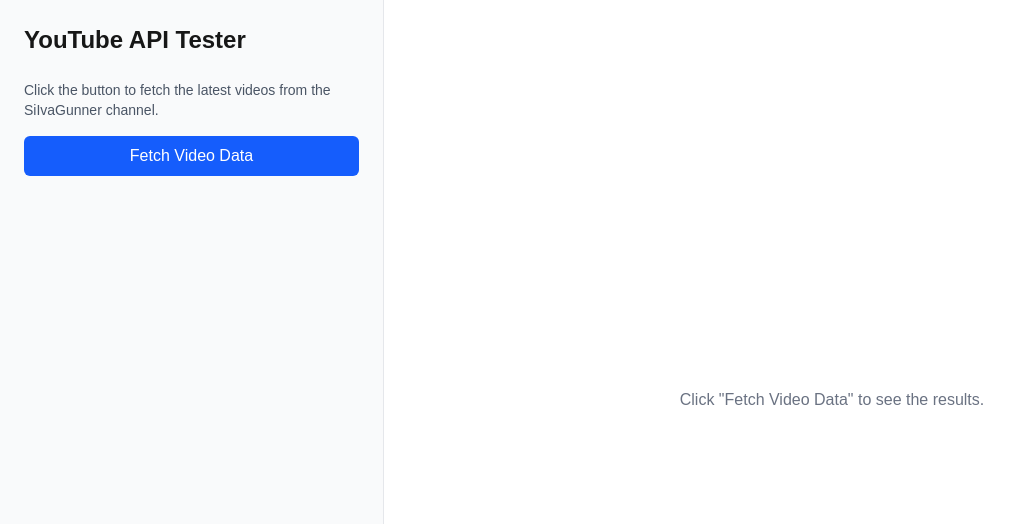
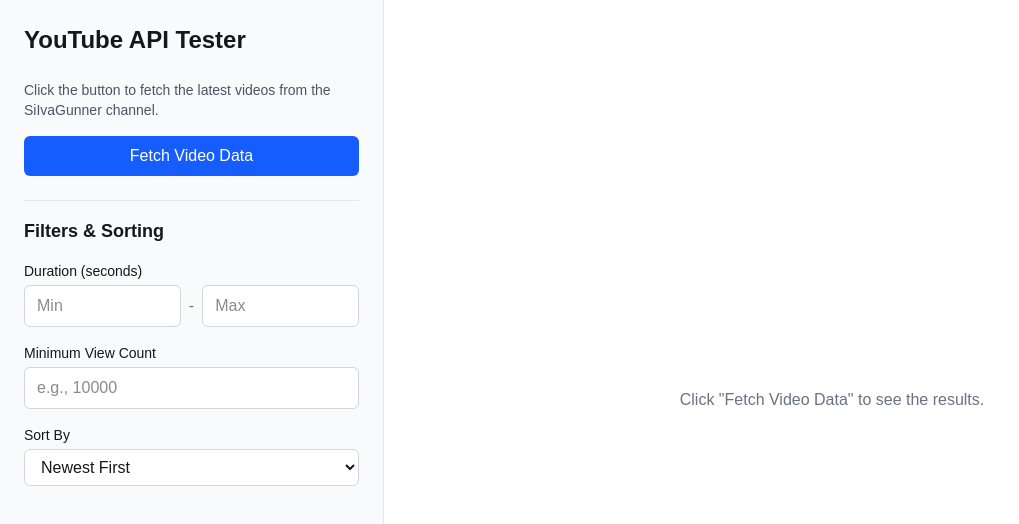
Before and after one commit to nab-iel/silvagunner-filter, a Next.js app: page / in a window 1280 px wide. Shown: the top 524 px of the page, without its empty margins (0-1019 px from the left). Built offline with nearby package versions, Linux system fonts and the light colour scheme.

Commit message:
Added filtering and sorting

```diff
--- a/src/app/page.tsx
+++ b/src/app/page.tsx
@@ -1,13 +1,41 @@
 "use client";
 
-import { useState } from "react";
+import { useState, useEffect } from "react";
 import { Video } from "app/interface";
 import VideoCard from "./components/videocard";
 
+// Helper to convert "HH:MM:SS" or "MM:SS" to seconds for filtering
+const durationToSeconds = (durationStr: string | null): number => {
+  if (!durationStr) return 0;
+  const parts = durationStr.split(":").map(Number);
+  let seconds = 0;
+  if (parts.length === 3) {
+    // HH:MM:SS
+    seconds += parts[0] * 3600;
+    seconds += parts[1] * 60;
+    seconds += parts[2];
+  } else if (parts.length === 2) {
+    // MM:SS
+    seconds += parts[0] * 60;
+    seconds += parts[1];
+  } else if (parts.length === 1) {
+    // SS
+    seconds += parts[0];
+  }
+  return seconds;
+};
+
 export default function Home() {
   const [videoData, setVideoData] = useState<Video[]>([]);
+  const [processedVideoData, setProcessedVideoData] = useState<Video[]>([]);
   const [loading, setLoading] = useState(false);
   const [error, setError] = useState<string | null>(null);
+  const [minDuration, setMinDuration] = useState("");
+  const [maxDuration, setMaxDuration] = useState("");
+  const [minViews, setMinViews] = useState("");
+  const [sortBy, setSortBy] = useState<"newest" | "oldest" | "popularity">(
+    "newest"
+  );
 
   const fetchVideoData = async () => {
     setLoading(true);
@@ -37,6 +65,56 @@
     }
   };
 
+  useEffect(() => {
+    let processedData = [...videoData];
+
+    // 1. Apply Filters
+    const minSec = minDuration ? parseInt(minDuration) : null;
+    const maxSec = maxDuration ? parseInt(maxDuration) : null;
+    const minViewCount = minViews ? parseInt(minViews) : null;
+
+    if (minSec !== null || maxSec !== null) {
+      processedData = processedData.filter((video) => {
+        const videoSec = durationToSeconds(video.duration);
+        const passesMin = minSec !== null ? videoSec >= minSec : true;
+        const passesMax = maxSec !== null ? videoSec <= maxSec : true;
+        return passesMin && passesMax;
+      });
+    }
+
+    if (minViewCount !== null) {
+      processedData = processedData.filter((video) => {
+        const viewCount = video.statistics
+          ? parseInt(video.statistics.viewCount)
+          : 0;
+        return viewCount >= minViewCount;
+      });
+    }
+
+    // 2. Apply Sorting
+    if (sortBy === "newest") {
+      processedData.sort(
+        (a, b) =>
+          new Date(b.snippet.publishedAt).getTime() -
+          new Date(a.snippet.publishedAt).getTime()
+      );
+    } else if (sortBy === "oldest") {
+      processedData.sort(
+        (a, b) =>
+          new Date(a.snippet.publishedAt).getTime() -
+          new Date(b.snippet.publishedAt).getTime()
+      );
+    } else if (sortBy === "popularity") {
+      processedData.sort((a, b) => {
+        const viewsA = a.statistics ? parseInt(a.statistics.viewCount) : 0;
+        const viewsB = b.statistics ? parseInt(b.statistics.viewCount) : 0;
+        return viewsB - viewsA;
+      });
+    }
+
+    setProcessedVideoData(processedData);
+  }, [videoData, minDuration, maxDuration, minViews, sortBy]);
+
   return (
     <main className="flex min-h-screen bg-white dark:bg-black">
       {/* Sidebar */}
@@ -55,6 +133,66 @@
             {loading ? "Loading..." : "Fetch Video Data"}
           </button>
         </div>
+
+        {/* Filter & Sort Section */}
+        <div className="flex flex-col gap-4 pt-4 border-t border-gray-200 dark:border-gray-700">
+          <h2 className="text-lg font-semibold">Filters & Sorting</h2>
+          <div>
+            <label className="block text-sm font-medium mb-1">
+              Duration (seconds)
+            </label>
+            <div className="flex items-center gap-2">
+              <input
+                type="number"
+                placeholder="Min"
+                value={minDuration}
+                onChange={(e) => setMinDuration(e.target.value)}
+                className="w-full px-3 py-2 border rounded-md bg-white dark:bg-gray-800 border-gray-300 dark:border-gray-700"
+              />
+              <span className="text-gray-500">-</span>
+              <input
+                type="number"
+                placeholder="Max"
+                value={maxDuration}
+                onChange={(e) => setMaxDuration(e.target.value)}
+                className="w-full px-3 py-2 border rounded-md bg-white dark:bg-gray-800 border-gray-300 dark:border-gray-700"
+              />
+            </div>
+          </div>
+          <div>
+            <label
+              htmlFor="minViews"
+              className="block text-sm font-medium mb-1"
+            >
+              Minimum View Count
+            </label>
+            <input
+              type="number"
+              id="minViews"
+              placeholder="e.g., 10000"
+              value={minViews}
+              onChange={(e) => setMinViews(e.target.value)}
+              className="w-full px-3 py-2 border rounded-md bg-white dark:bg-gray-800 border-gray-300 dark:border-gray-700"
+            />
+          </div>
+          <div>
+            <label htmlFor="sortBy" className="block text-sm font-medium mb-1">
+              Sort By
+            </label>
+            <select
+              id="sortBy"
+              value={sortBy}
+              onChange={(e) =>
+                setSortBy(e.target.value as "newest" | "oldest" | "popularity")
+              }
+              className="w-full px-3 py-2 border rounded-md bg-white dark:bg-gray-800 border-gray-300 dark:border-gray-700"
+            >
+              <option value="newest">Newest First</option>
+              <option value="oldest">Oldest First</option>
+              <option value="popularity">Most Popular</option>
+            </select>
+          </div>
+        </div>
       </div>
 
       {/* Main Content */}
@@ -71,13 +209,27 @@
           </div>
         )}
 
-        {!loading && !error && videoData.length > 0 && (
-          <div className="grid grid-cols-1 sm:grid-cols-2 md:grid-cols-3 lg:grid-cols-4 xl:grid-cols-5 gap-x-4 gap-y-8">
-            {videoData.map((video) => (
-              <VideoCard key={video.id} video={video} />
-            ))}
-          </div>
-        )}
+        {!loading &&
+          !error &&
+          videoData.length > 0 &&
+          processedVideoData.length > 0 && (
+            <div className="grid grid-cols-1 sm:grid-cols-2 md:grid-cols-3 lg:grid-cols-4 xl:grid-cols-5 gap-x-4 gap-y-8">
+              {processedVideoData.map((video) => (
+                <VideoCard key={video.id} video={video} />
+              ))}
+            </div>
+          )}
+
+        {!loading &&
+          !error &&
+          videoData.length > 0 &&
+          processedVideoData.length === 0 && (
+            <div className="flex items-center justify-center h-full">
+              <p className="text-gray-500">
+                No videos match your current filters.
+              </p>
+            </div>
+          )}
 
         {!loading && !error && videoData.length === 0 && (
           <div className="flex items-center justify-center h-full">
```
